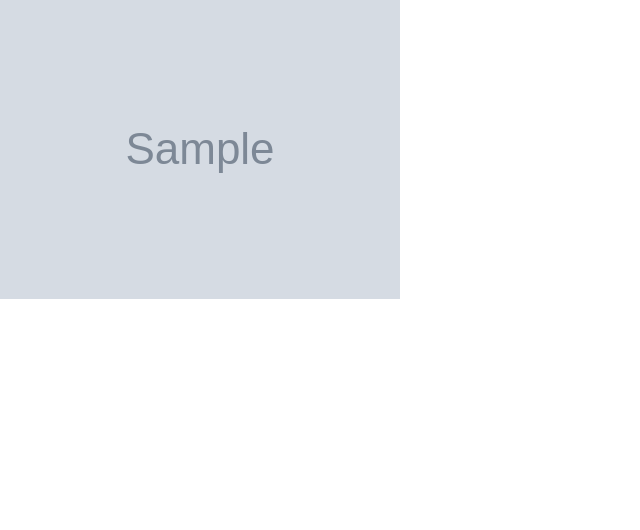
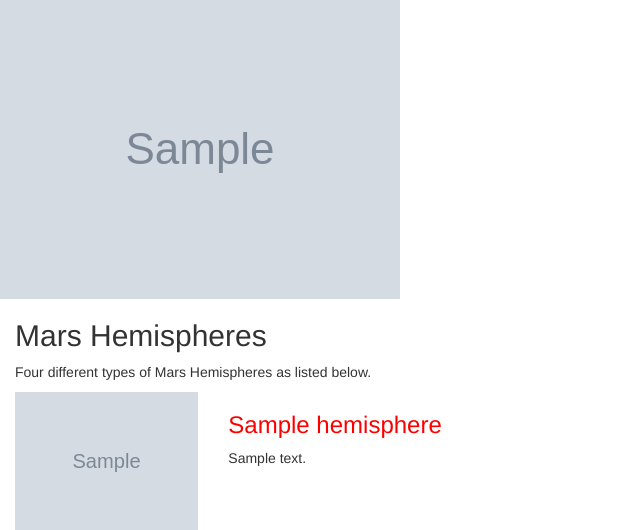
Before and after one commit to GirijaJoshi/Mission-to-Mars, a Flask app: page / in a window 1280 px wide. Shown: the part 468-998 px from the top of the page, without its empty margins (0-640 px from the left). Before the commit the page ends 767 px from the top, so only its background shows below. Run offline with Flask 2, Linux system fonts and the light colour scheme; grey boxes marked "Sample" are stand-in pictures; a database or web service that is not in the repository returns one stand-in record (values such as "Sample title"); some libraries are stand-ins or nearby versions.

Commit message:
added challange related files

```diff
--- a/app.py
+++ b/app.py
@@ -22,5 +22,10 @@ def scrape():
    mars.update({}, mars_data, upsert=True)
    return "Scraping Successful!"
 
+@app.route("/hemisphere")
+def hemisphere():
+    scraping.get_mars_hemisphere()
+    return "Hemisphere Scraping Successful!"
+
 if __name__ == "__main__":
    app.run()
--- a/templates/index.html
+++ b/templates/index.html
@@ -9,6 +9,22 @@
             rel="stylesheet"
             href="https://maxcdn.bootstrapcdn.com/bootstrap/3.3.7/css/bootstrap.min.css"
         />
+        <style>
+            h3
+            {
+            color: red;
+            }
+
+            .whiteTextOverride
+            {
+            color: white !important;
+            }
+
+            .darkBackground
+            {
+            background: #000000;
+            }
+        </style>
     </head>
     <body>
         <div class="container">
@@ -50,5 +66,38 @@
                 </div>
             </div>
         </div>
+        <!-- Hemisphere Image -->
+        <!-- First level -->
+        <div class="container-fluid">
+            <h2>Mars Hemispheres</h2>
+            <p>Four different types of Mars Hemispheres as listed below.</p>
+
+            {%for hemisphere in mars.hemispheres%}
+                <div class="row" id="hemisphere_row">
+                    <div class="col-md-2">
+                        <!--<div class="row" id="mars-hemispheres"> -->
+                            <a href="{{hemisphere.full_url}}">
+                                <img
+                                    src="{{hemisphere.img_url}}"
+                                    class="img-responsive"
+                                    alt="Image"
+                                />
+                            </a>
+                        <!--</div>-->
+                    </div>
+                    <div class="col-md-8" role="alert">
+                        <a href="{{hemisphere.full_url}}">
+                            <h3>{{hemisphere.title}} </h3>
+                        </a>
+                        <p class="alert-heading">
+                            {{hemisphere.description}}
+                        </p>
+                    </div>
+                </div>
+                <div class="row">
+
+                </div>
+            {%endfor%}
+        </div>
     </body>
 </html>
```
Also changed, not shown: scraping.py (+28 -0 lines), 1 other file. Lines whose indentation alone changed are shown as unchanged.
